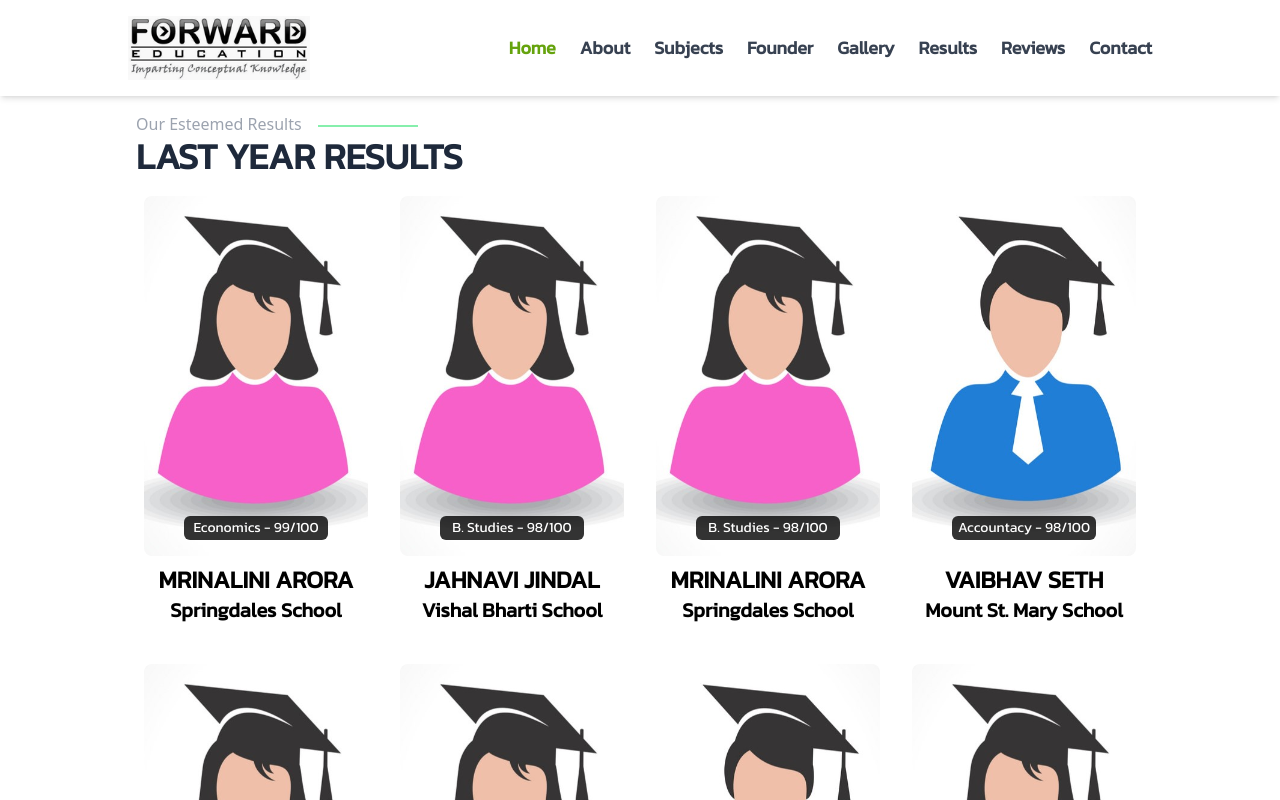
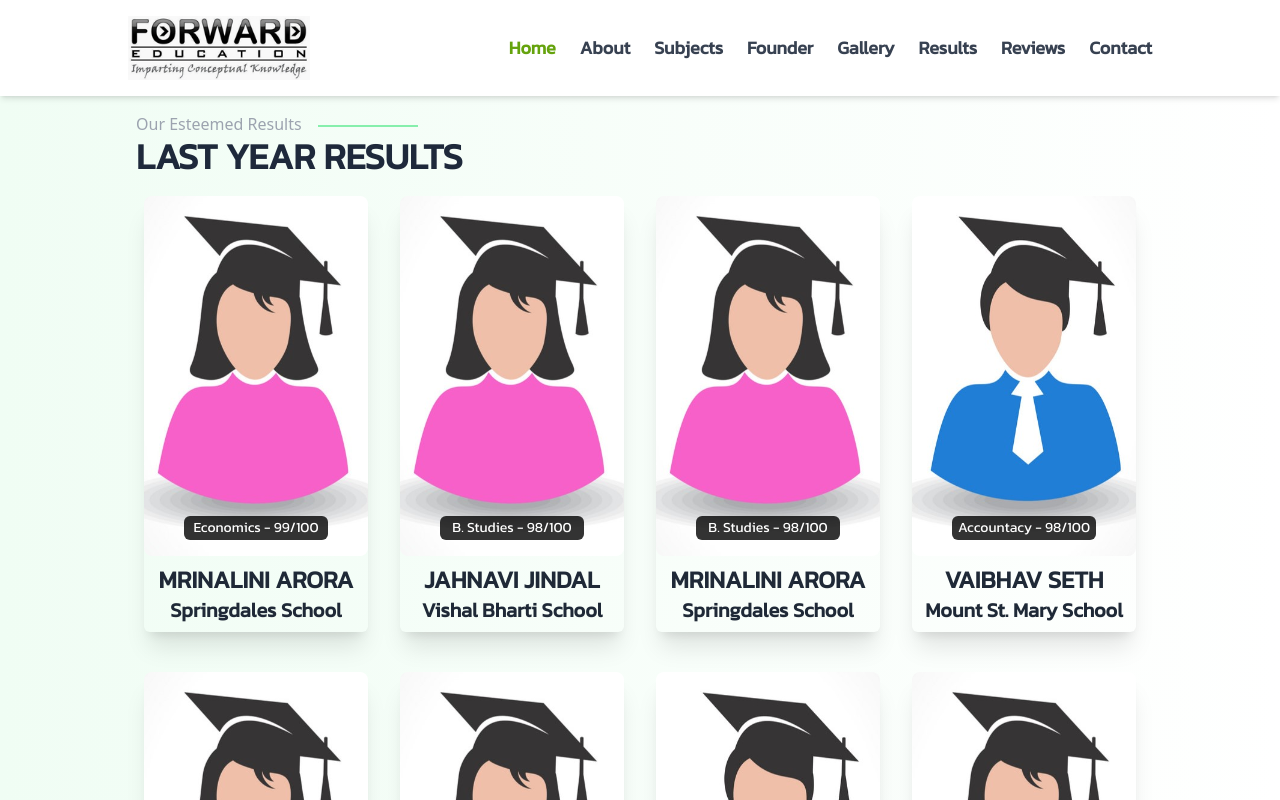
Before and after one commit to t-vaibhav/fwd-edu-testing, a Next.js app: page /results in a window 1280 px wide. Shown: the top 800 px of the page. Built offline with nearby package versions, Linux system fonts and the light colour scheme.

Commit message:
ab toh ho gya shyd

```diff
--- a/components/Gallery.js
+++ b/components/Gallery.js
@@ -37,7 +37,7 @@ export const Gallery = () => {
     return (
         <section className='bg-gradient-to-r from-green-50 to-white'>
             <div className=' mt-20 pt-20 px-5 md:px-0 max-w-5xl mx-auto'>
-            <Heading heading='OUR CHERISHED MEMORIES' subHeading='GALLERY' />
+                <Heading heading='OUR CHERISHED MEMORIES' subHeading='GALLERY' />
 
             </div>
 
--- a/components/Result.js
+++ b/components/Result.js
@@ -11,10 +11,11 @@ export const Result = () => {
 
     'url("/images/fecoverpic.jpg")'
     return (
+        <div className='bg-gradient-to-r from-green-50 to-white'>
             <section className='max-w-screen-lg ml-auto mr-auto  pt-28 pb-12 px-2'>
 
                 <Heading heading='Our Esteemed Results' subHeading='LAST YEAR RESULTS' />
-            <div className='grid lg:grid-cols-4 gap-4 md:grid-cols-3 sm:grid-cols-2 pb-32'>
+                <div className='grid lg:grid-cols-4 gap-4 md:grid-cols-3 sm:grid-cols-2 pb-32 text-gray-800'>
                     {topperResult.map((item, index) => {
                         const path = `url('/images/results/${item.img}')`
                         const mystyle = {
@@ -23,7 +24,7 @@ export const Result = () => {
                         }
                         return (
 
-                        <div key={index} className='mx-2 mb-6'>
+                            <div key={index} className='mx-2 mb-6 shadow-xl rounded-md '>
                                 <div className='text-white text-sm text-center font-kanit '>
                                     <div className='bg-no-repeat bg-center bg-cover bg-blend-overlay rounded-lg' style={mystyle}>
                                         <div className='relative top-[40vh]  mx-10 py-[2px] bg-black/80 rounded-md'>
@@ -31,7 +32,7 @@ export const Result = () => {
                                         </div>
                                     </div>
                                 </div>
-                            <div className='text-center text-2xl font-kanit font-bold pt-2'>
+                                <div className='text-center text-2xl font-kanit font-bold py-2'>
                                     <p>{item.name}</p>
                                     <p className='text-xl'>{item.sname}</p>
 
@@ -66,6 +67,7 @@ export const Result = () => {
                     )}
                 </div>
             </section>
+        </div>
     )
 }
 
--- a/components/Reviews.js
+++ b/components/Reviews.js
@@ -33,13 +33,13 @@ export const Reviews = () => {
 
 
     return (
-        <section>
+        <section className='bg-gradient-to-r from-green-50 to-white'>
 
             <div className='text-center bg-green-400 py-5 text-4xl text-white font-kanit mt-24'>Reviews</div>
             <div className='max-w-screen-lg mx-auto py-10'>
                 <div className="flex justify-around items-center sm:text-3xl text-xl font-kanit">
-                    <button className={`px-2 py-1 sm:py-2 font-kanit border-2 border-cyan-900 text-indigo-900  md:transition ease-in-out hover:scale-95 hover:opacity-90 duration-700 shadow-2xl hover:text-cyan-900 cursor-pointer  rounded-lg mb-5 sm:px-5 ${stu=="Student"? "bg-zinc-300":""}`} onClick={() => { setstu("Student") }}>Student Reviews</button>
-                    <button className={`px-2 py-1 sm:py-2 font-kanit border-2 border-cyan-900 text-indigo-900  md:transition ease-in-out hover:scale-95 hover:opacity-90 duration-700 shadow-2xl hover:text-cyan-900 cursor-pointer rounded-lg mb-5 sm:px-5 ${stu=="Parent"? "bg-zinc-300":""}`} onClick={() => { setstu("Parent") }}>Parent Reviews</button>
+                    <button className={`px-2 py-1 sm:py-2 font-kanit border-2 border-cyan-900 text-indigo-900  md:transition ease-in-out hover:scale-95 hover:opacity-90 duration-700 shadow-2xl hover:text-cyan-900 cursor-pointer  rounded-lg mb-5 sm:px-5 ${stu == "Student" ? "bg-zinc-300" : ""}`} onClick={() => { setstu("Student") }}>Student Reviews</button>
+                    <button className={`px-2 py-1 sm:py-2 font-kanit border-2 border-cyan-900 text-indigo-900  md:transition ease-in-out hover:scale-95 hover:opacity-90 duration-700 shadow-2xl hover:text-cyan-900 cursor-pointer rounded-lg mb-5 sm:px-5 ${stu == "Parent" ? "bg-zinc-300" : ""}`} onClick={() => { setstu("Parent") }}>Parent Reviews</button>
                 </div>
 
 
```
Lines whose indentation alone changed are shown as unchanged.
